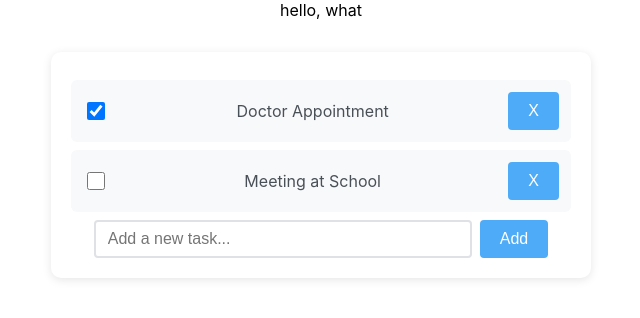
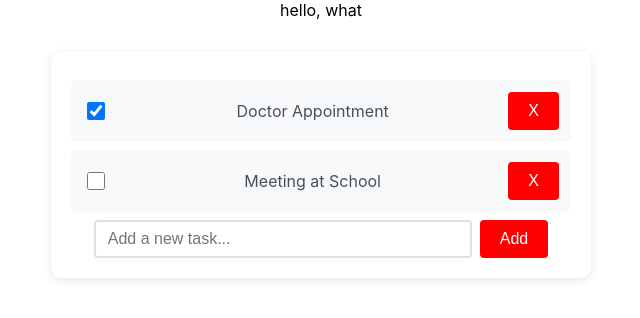
Before and after one commit to jimmy-cd/todo-app, a React (Create React App) app: page / in a window 1280 px wide. Shown: the top 318 px of the page, without its empty margins (319-959 px from the left). Built offline with nearby package versions, Linux system fonts and the light colour scheme.

Commit message:
Assistant checkpoint: Changed add button color to red
Assistant generated file changes:
- src/App.css: Change add button color to red

---

User prompt:

Can you change the color of the add button to red?

```diff
--- a/src/App.css
+++ b/src/App.css
@@ -99,7 +99,7 @@
 }
 
 .todo-list button {
-  background: #4dabf7;
+  background: #ff0000;
   color: white;
   border: none;
   border-radius: 4px;
@@ -110,5 +110,5 @@
 }
 
 .todo-list button:hover {
-  background: #339af0;
+  background: #cc0000;
 }
```
